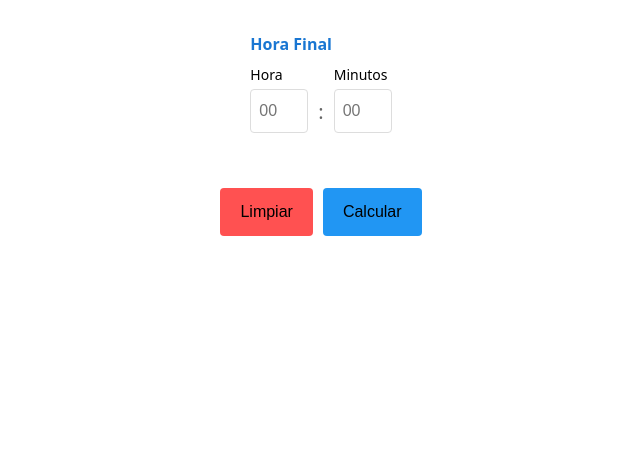
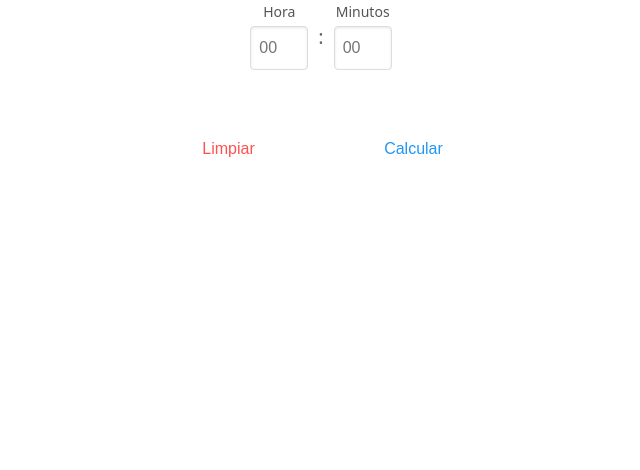
Before and after one commit to SylenthMen/calculatortime, a plain HTML site: page index.html in a window 1280 px wide. Shown: the part 330-800 px from the top of the page, without its empty margins (319-959 px from the left). Drawn offline with Linux system fonts and the light colour scheme.

Commit message:
toma la hora del dispositivo

```diff
--- a/app.js
+++ b/app.js
@@ -41,13 +41,16 @@ if ("serviceWorker" in navigator) {
 function calcularTiempo() {
   const horaInicio = document.getElementById("horaInicio").value;
   const minutoInicio = document.getElementById("minutoInicio").value;
-    const horaFin = document.getElementById("horaFin").value;
-    const minutoFin = document.getElementById("minutoFin").value;
 
-    if (!horaInicio || !minutoInicio || !horaFin || !minutoFin) {
+  if (!horaInicio || !minutoInicio) {
     alert("Por favor complete todos los campos");
     return;
   }
+
+  // Obtener la hora actual del dispositivo
+  const ahora = new Date();
+  const horaFin = ahora.getHours();
+  const minutoFin = ahora.getMinutes();
 
   // Crear objetos Date para comparar
   const fechaInicio = new Date(
@@ -57,13 +60,7 @@ if ("serviceWorker" in navigator) {
     parseInt(horaInicio),
     parseInt(minutoInicio)
   );
-    const fechaFin = new Date(
-      2024,
-      0,
-      1,
-      parseInt(horaFin),
-      parseInt(minutoFin)
-    );
+  const fechaFin = new Date(2024, 0, 1, horaFin, minutoFin);
 
   // Si la hora final es menor, asumimos que es del día siguiente
   if (fechaFin < fechaInicio) {
--- a/index.html
+++ b/index.html
@@ -46,39 +46,6 @@
         </div>
       </div>
 
-      <div class="time-group">
-        <div class="time-label">Hora Final</div>
-        <div class="time-input-group">
-          <div class="input-wrapper">
-            <label for="horaFin">Hora</label>
-            <input
-              type="number"
-              id="horaFin"
-              min="0"
-              max="23"
-              placeholder="00"
-              pattern="[0-9]*"
-              inputmode="numeric"
-              required
-            />
-          </div>
-          <div class="separator">:</div>
-          <div class="input-wrapper">
-            <label for="minutoFin">Minutos</label>
-            <input
-              type="number"
-              id="minutoFin"
-              min="0"
-              max="59"
-              placeholder="00"
-              pattern="[0-9]*"
-              inputmode="numeric"
-              required
-            />
-          </div>
-        </div>
-      </div>
-
       <div class="button-group">
         <button class="btn-limpiar" onclick="limpiarCampos()">Limpiar</button>
         <button class="btn-calcular" onclick="calcularTiempo()">
@@ -87,7 +54,5 @@
       </div>
       <div id="resultado"></div>
     </div>
-
-    <script src="app.js"></script>
   </body>
 </html>
--- a/style.css
+++ b/style.css
@@ -1,59 +1,104 @@
 * {
-    padding : 0;
-    margin : 0;
-    box-sizing : border-box;
+    padding: 0;
+    margin: 0;
+    box-sizing: border-box;
     color-scheme: light dark;
 }
 
 body {
     font-family: system-ui, -apple-system, BlinkMacSystemFont, 'Segoe UI', Roboto, Oxygen, Ubuntu, Cantarell, 'Open Sans', 'Helvetica Neue', sans-serif;
+    /* background-color: #f5f5f5; */
+    /* color: #333; */
+    display: flex;
+    justify-content: center;
+    align-items: center;
+    height: 100vh;
+    padding: 20px;
 }
+
 .container {
     display: flex;
     flex-direction: column;
     justify-content: center;
     align-items: center;
-    height: 100vh;
+    /* background: #ffffff; */
+    border-radius: 8px;
+    width: 100%;
+    max-width: 400px;
     padding: 20px;
-    border-radius: 8px;
+    text-align: center;
 }
+
+h1 {
+    font-size: 24px;
+    margin-bottom: 20px;
+    color: #1976d2;
+}
+
+.time-group {
+    margin-bottom: 20px;
+}
+
+.time-label {
+    font-weight: bold;
+    margin-bottom: 10px;
+    color: #1976d2;
+}
+
 .time-input-group {
     display: flex;
     gap: 10px;
     margin-bottom: 15px;
+    justify-content: center;
 }
+
 .input-wrapper {
     flex: 1;
+    max-width: 120px;
 }
+
 label {
     display: block;
     margin-bottom: 5px;
     font-size: 14px;
+    color: #555;
 }
+
 input[type="number"] {
     width: 100%;
     padding: 12px 8px;
     border: 1px solid #ddd;
     border-radius: 4px;
     font-size: 16px;
+    box-shadow: inset 0 1px 3px rgba(0, 0, 0, 0.1);
+    transition: border-color 0.2s;
 }
+
+input[type="number"]:focus {
+    border-color: #666;
+    outline: none;
+}
+
 input[type="number"]::-webkit-outer-spin-button,
 input[type="number"]::-webkit-inner-spin-button {
     -webkit-appearance: none;
     margin: 0;
 }
+
 .separator {
     display: flex;
     align-items: center;
-    padding-top: 25px;
     font-size: 20px;
     color: #666;
 }
+
 .button-group {
     display: flex;
     gap: 10px;
     margin-top: 20px;
+    width: 100%;
 }
+
 button {
     padding: 15px 20px;
     border-radius: 4px;
@@ -61,36 +106,39 @@ button {
     font-size: 16px;
     flex: 1;
     border: none;
+    background-color: transparent;
     transition: background-color 0.3s, transform 0.1s;
 }
+
 button:active {
     transform: scale(0.98);
 }
+
 .btn-calcular {
-    background-color: #2196f3;
+    color: #2196f3;
+    background-color: transparent;
+}
 
+.btn-calcular:hover {
+    background-color: rgba(33, 150, 243, 0.1);
 }
-.btn-calcular:hover {
-    background-color: #1976d2;
+
+.btn-limpiar {
+    color: rgb(255, 81, 81);
+    background-color: transparent;
 }
-.btn-limpiar {
-    background-color: rgb(255, 81, 81);
+
+.btn-limpiar:hover {
+    background-color: rgba(255, 81, 81, 0.1);
 }
-.btn-limpiar:hover {
-    background-color: red;
-}
+
 #resultado {
     margin-top: 20px;
     padding: 15px;
     border-radius: 4px;
     text-align: center;
     font-size: 16px;
+    /* background-color: #f9f9f9; */
+    color: #2196f3;
+    /* border: 1px solid #ddd; */
 }
-.time-group {
-    margin-bottom: 20px;
-}
-.time-label {
-    font-weight: bold;
-    margin-bottom: 10px;
-    color: #1976d2;
-}
```
Lines whose indentation alone changed are shown as unchanged.
